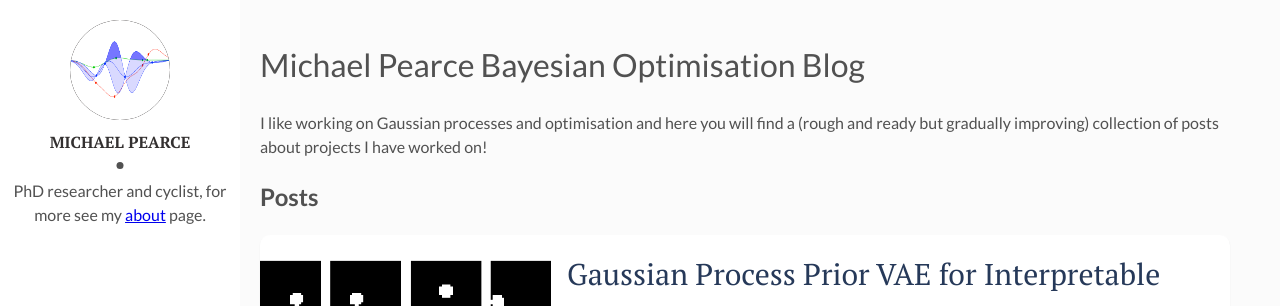
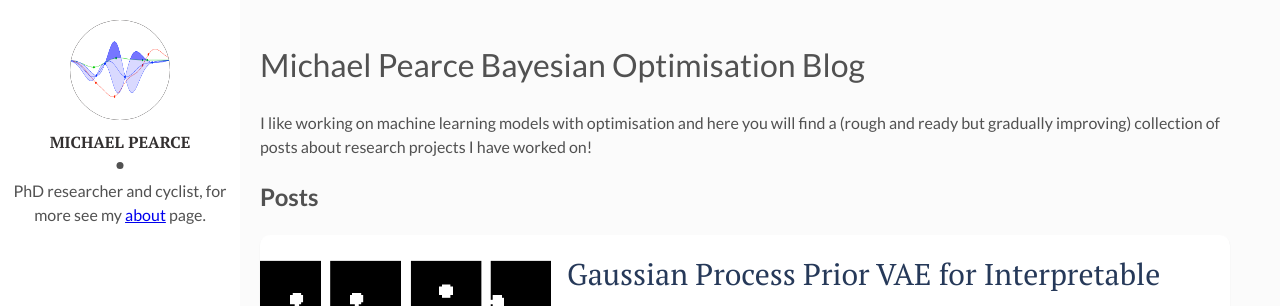
Before and after one commit to scrambledpie/scrambledpie.github.io, a Jekyll site: the page built from index.html, in a window 1280 px wide and 1199 px high. Shown: the top 306 px of the window. Built offline with Jekyll 4.4.1, drawn with Linux system fonts in a browser that asks for light colours; the list of posts is cut into pages by our own code.

Commit message:
Update index.html

```diff
--- a/index.html
+++ b/index.html
@@ -10,7 +10,7 @@ layout: main
 </p> -->
 
 
-I like working on Gaussian processes and optimisation and here you will find a (rough and ready but gradually improving) collection of posts about projects I have worked on!
+I like working on machine learning models with optimisation and here you will find a (rough and ready but gradually improving) collection of posts about research projects I have worked on!
 
 <h2 class="post-list-heading">{{ "Posts" }}</h2>
 
```
